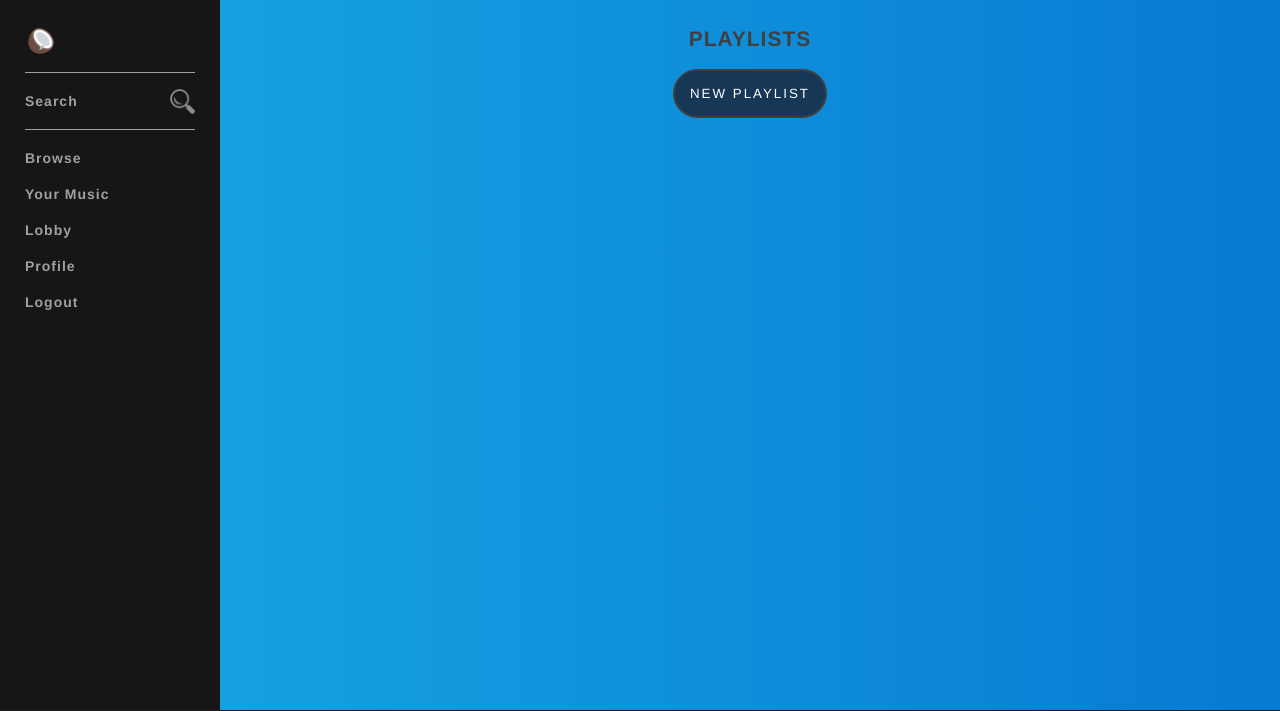
After one commit to jpaola/Coconut-webapp, a PHP site: page /yourMusic.php in a window 1280 px wide. The commit adds this page. Shown: the top 711 px of the page. Run offline with PHP 8.4, Linux system fonts and the light colour scheme; the visitor is signed in with stand-in values (Sample User, id 1); data that the repository does not hold is empty; some libraries are stand-ins or nearby versions.

Commit message:
Create Playlist function

```diff
--- a/assets/css/style.css
+++ b/assets/css/style.css
@@ -416,7 +416,7 @@ body{
 }
 
 .button.dark {
-    background-color: #404040;
+    background-color: #163756;
 }
 
 .borderBottom {
@@ -470,3 +470,12 @@ input:focus {
     margin: 15px;
     display: block;
 }
+
+.buttonItems .button {
+    display: block;
+    margin: 0 auto 20px auto;
+}
+
+.playlistsContainer {
+    padding: 10px 0;
+}
--- a/assets/js/script.js
+++ b/assets/js/script.js
@@ -22,6 +22,17 @@ function openPage(url) {
     $("#mainContent").load(encodedUrl);
     $("body").scrollTop(0);
     history.pushState(null, null, url); // keeps track of the pages (url) on change
+}
+
+function createPlaylist(username){
+    var alert = prompt("Please enter the name of your playlist");
+
+    if(alert != null){
+        $.post("includes/handlers/ajax/createPlaylist.php", {name: alert, username: username})
+        .done(function(){
+            openPage("yourMusic.php");
+        });
+    }
 }
 
 function formatTime(seconds) {
--- a/includes/navbarContainer.php
+++ b/includes/navbarContainer.php
@@ -16,6 +16,9 @@
                 <span role="link" tabindex= "0" onclick="openPage('browse.php')" class="navItemLink">Browse</span>
             </div>
             <div class="navItem">
+                <span role="link" tabindex= "0" onclick="openPage('yourMusic.php')" class="navItemLink">Your Music</span>
+            </div>
+            <div class="navItem">
                 <span role="link" tabindex= "0" onclick="openPage('lobby.php')" class="navItemLink">Lobby</span>
             </div>
             <div class="navItem">
--- /dev/null
+++ b/yourMusic.php
@@ -0,0 +1,12 @@
+<?php
+    include("includes/includedFiles.php");
+?>
+
+<div class="playlistsContainer">
+    <div class="gridViewContainer">
+        <h2>PLAYLISTS</h2>
+        <div class="buttonItems">
+            <button class="button dark" onclick="createPlaylist()">NEW PLAYLIST</button>
+        </div>
+    </div>
+</div>
```
Also changed, not shown: settings.php (added, +11 -0 lines), includes/handlers/ajax/createPlaylist.php (added).
